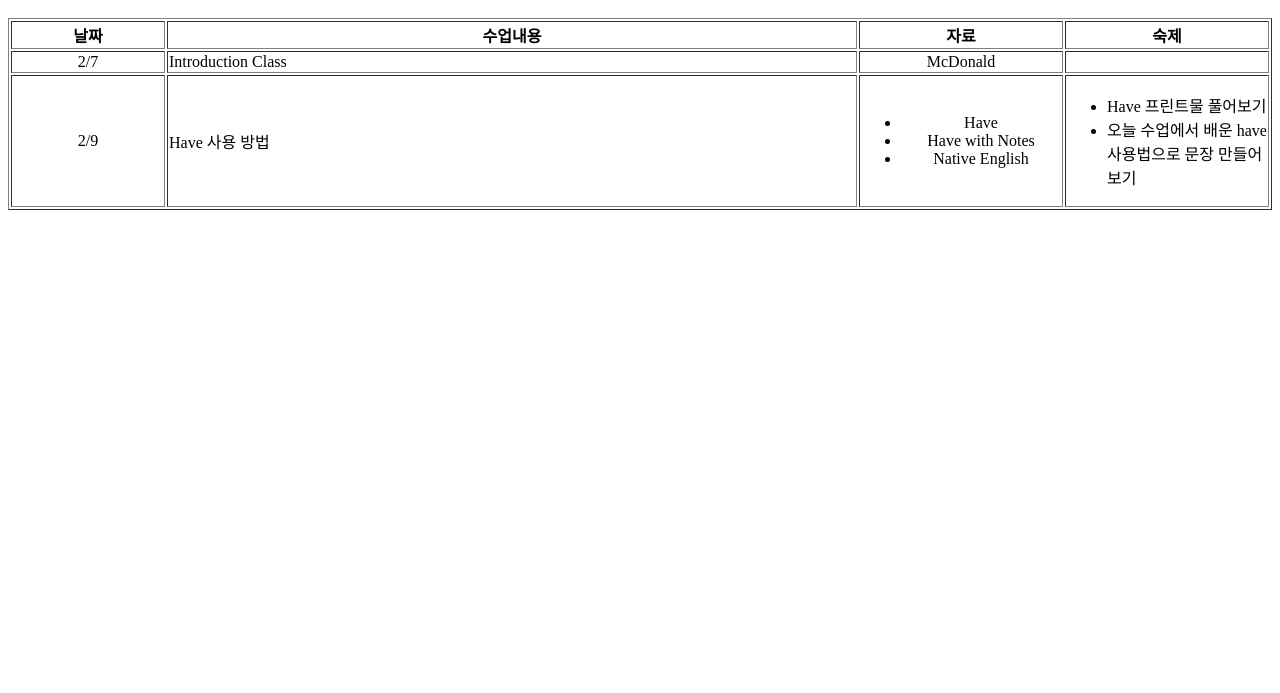
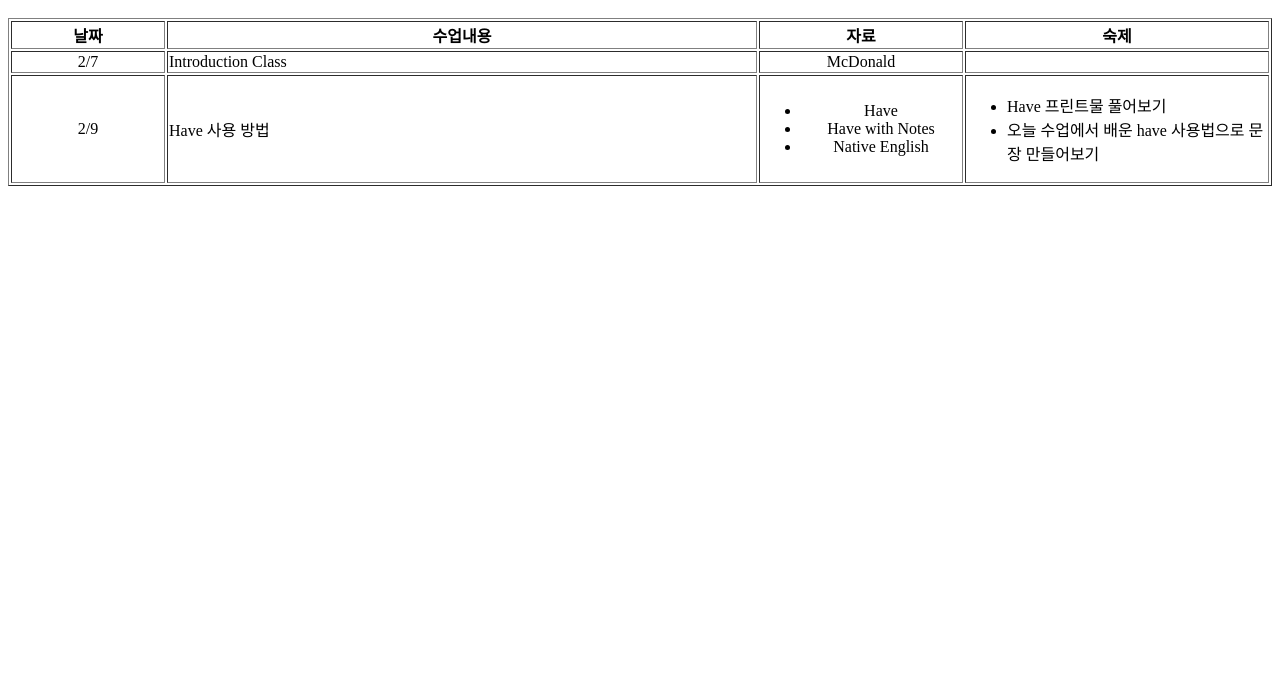
Before and after one commit to JohnathanIssac/JDSFT, a plain HTML site: page index.html in a window 1280 px wide. Shown: the part 107-800 px from the top of the page. Drawn offline with Linux system fonts and the light colour scheme.

Commit message:
Update index.html

```diff
--- a/index.html
+++ b/index.html
@@ -18,7 +18,7 @@
                 <th width="150">날짜</th>
                 <th>수업내용</th>
                 <th width="200">자료</th>
-                <th width="200">숙제</th>
+                <th width="300">숙제</th>
                 <tr>
                     <td id="date">2/7</td>
                     <td>Introduction Class</td>
```
